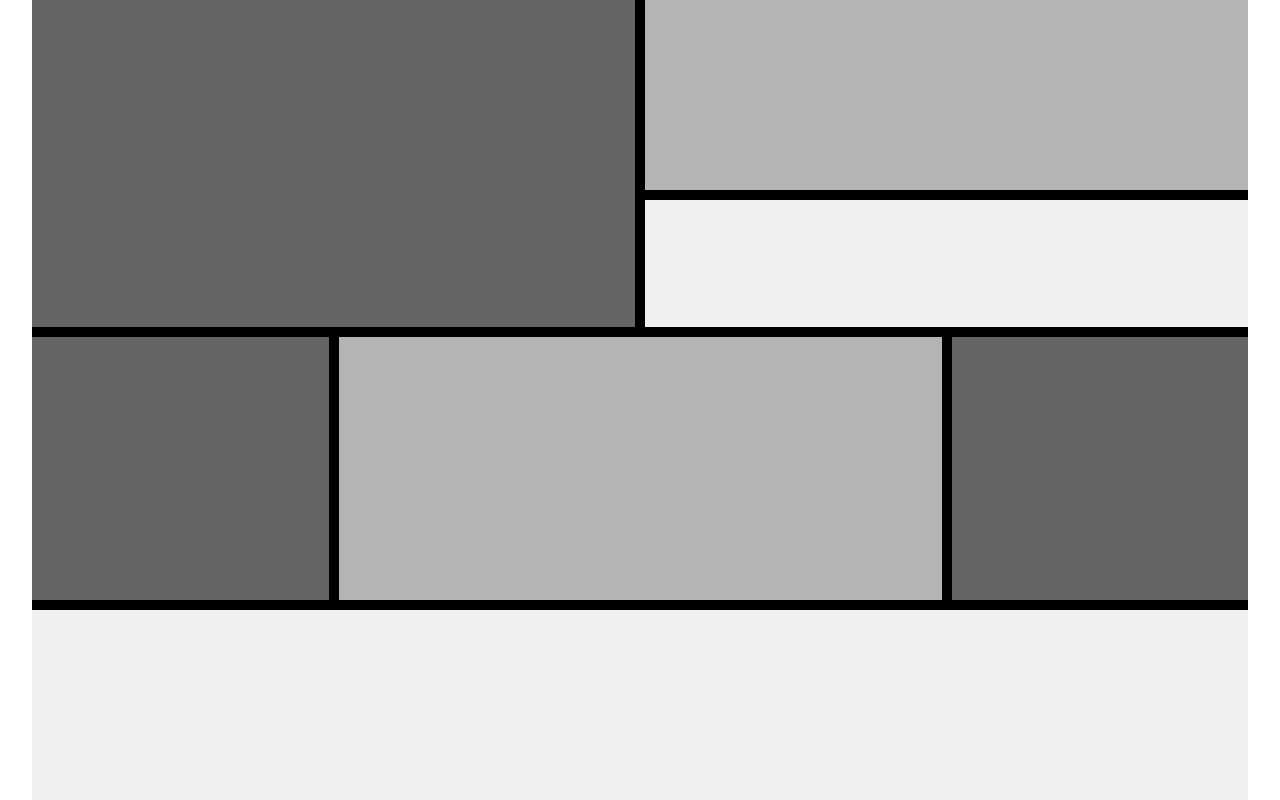
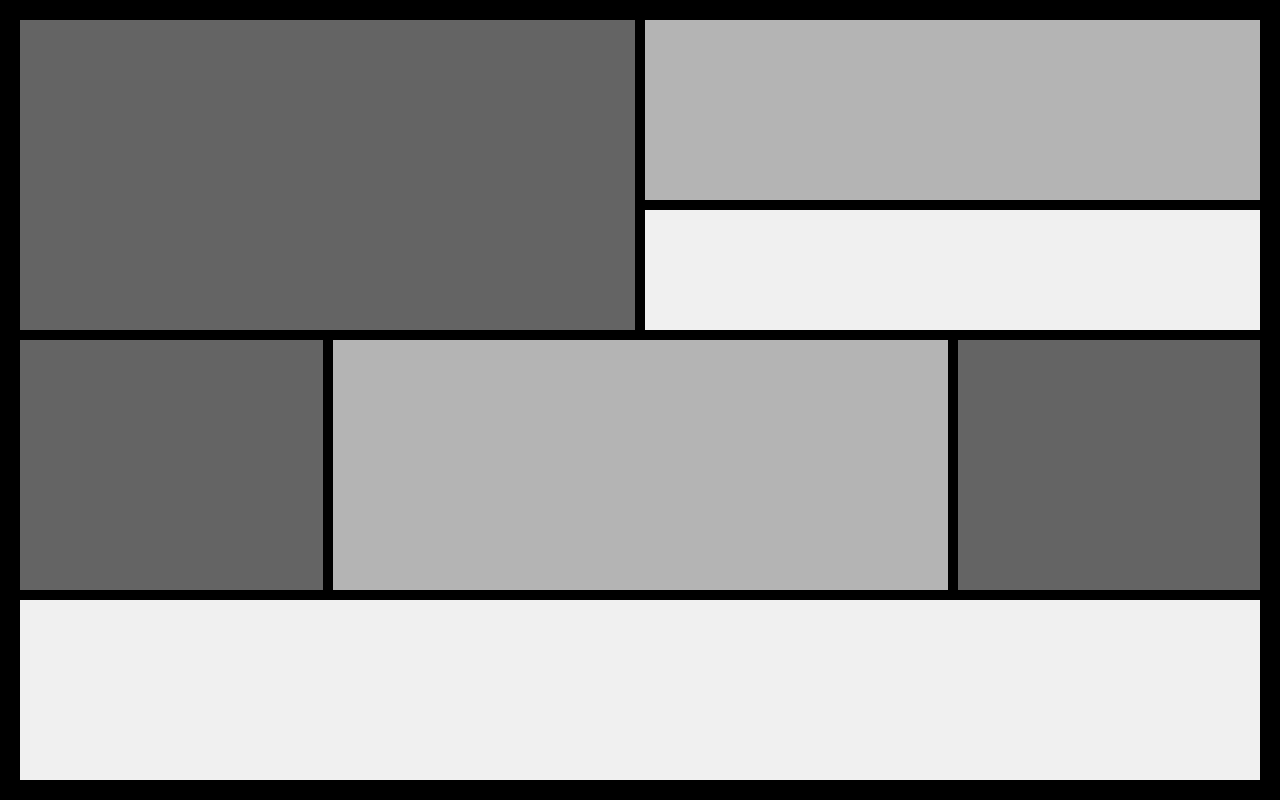
Before and after one commit to Y-u-k-i-909/Y-u-k-i-909.github.io, a plain HTML site: page EXERCISE1/index.html in a window 1280 px wide. Drawn offline with Linux system fonts and the light colour scheme.

Commit message:
Add files via upload

```diff
--- a/EXERCISE1/style.css
+++ b/EXERCISE1/style.css
@@ -14,12 +14,13 @@
 
 #grid-container-bg{
     background-color: var(--colour-one);
-    width: 95%;
+    width: 100%;
     height: 100vh;
     /* width: 100vw;
     height: 177vw; */
     margin: 0 auto;
     display: grid;
+    padding: 20px;
     grid-template-columns: 1fr 1fr 1fr 1fr;
     grid-template-rows: 1.5fr 1fr 1fr 1fr 1.5fr;
     gap: 10px;
```
